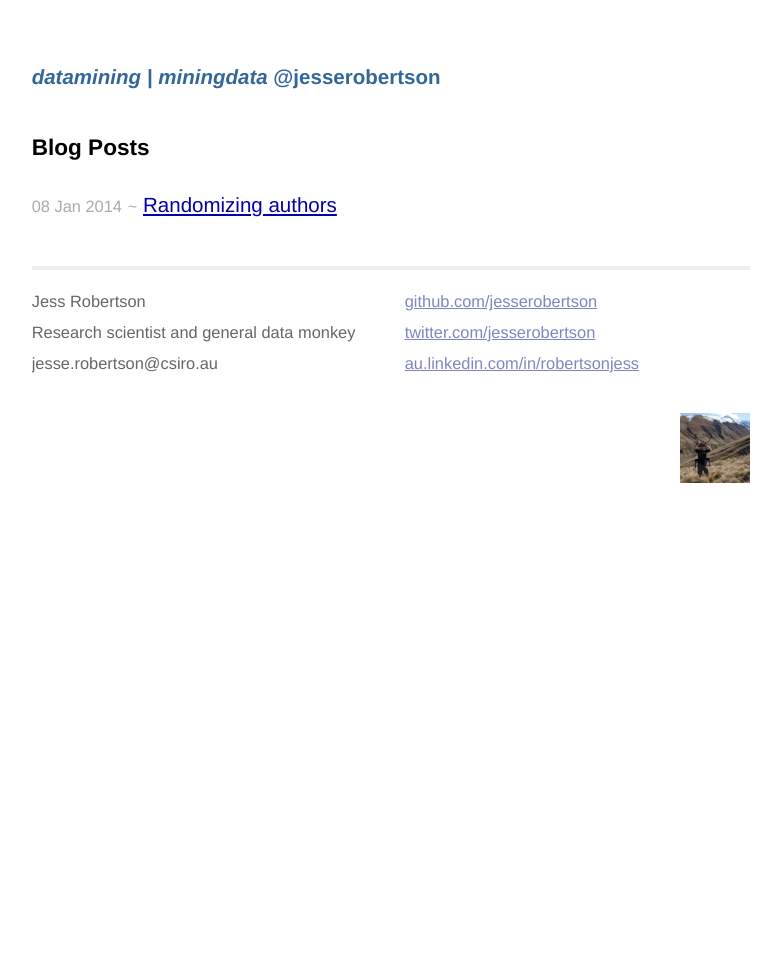
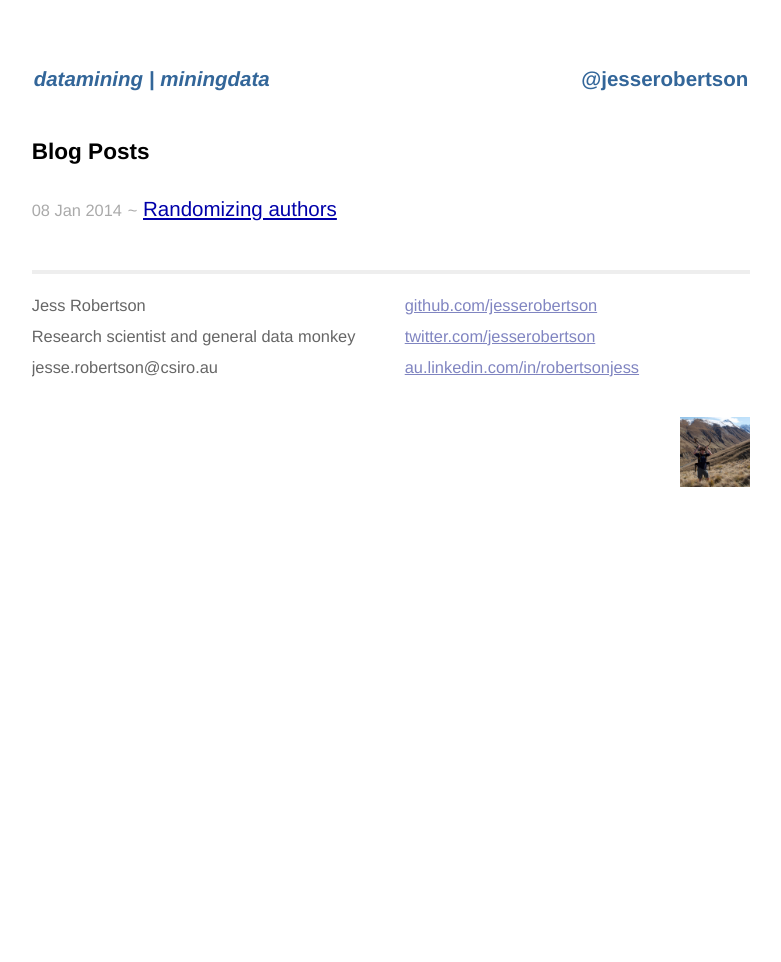
Before and after one commit to jesserobertson/jesserobertson.github.io, a Jekyll site: the page built from index.html, in a window 1280 px wide. Shown: the whole page, without its empty margins (249-1030 px from the left). Built offline with Jekyll 4.4.1, drawn with Linux system fonts in a browser that asks for light colours; Markdown is read by kramdown in place of the engine named in the settings.

Commit message:
Fix title

```diff
--- a/_layouts/default.html
+++ b/_layouts/default.html
@@ -12,8 +12,13 @@
 </head>
 <body>
     <div class="site">
-        <div class="title"><a href="/"><em>datamining | miningdata</em></a>
-            <tab align=right>@jesserobertson</div>
+        <div class="title"><a href="/">
+            <table width=100%><tr><td align='left' width=80%>
+                <em>datamining | miningdata</em>
+            </td><td align='right' width=19%>
+                <a href="https://twitter.com/intent/tweet?screen_name=jesserobertson" title="Tweet at Jess">@jesserobertson</a>
+            </td></tr></table>
+        </a></div>
         {{ content }}
         <div class="footer">
             <div class="contact">
```
